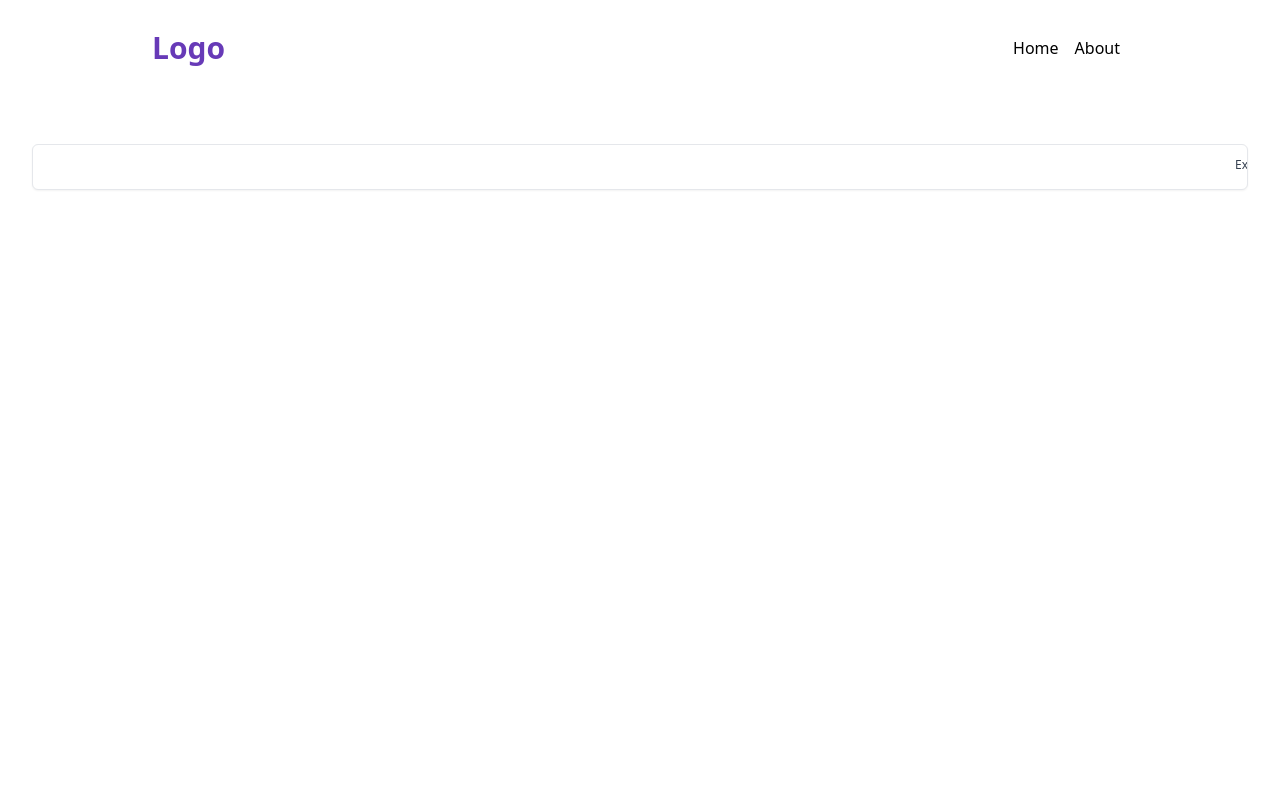
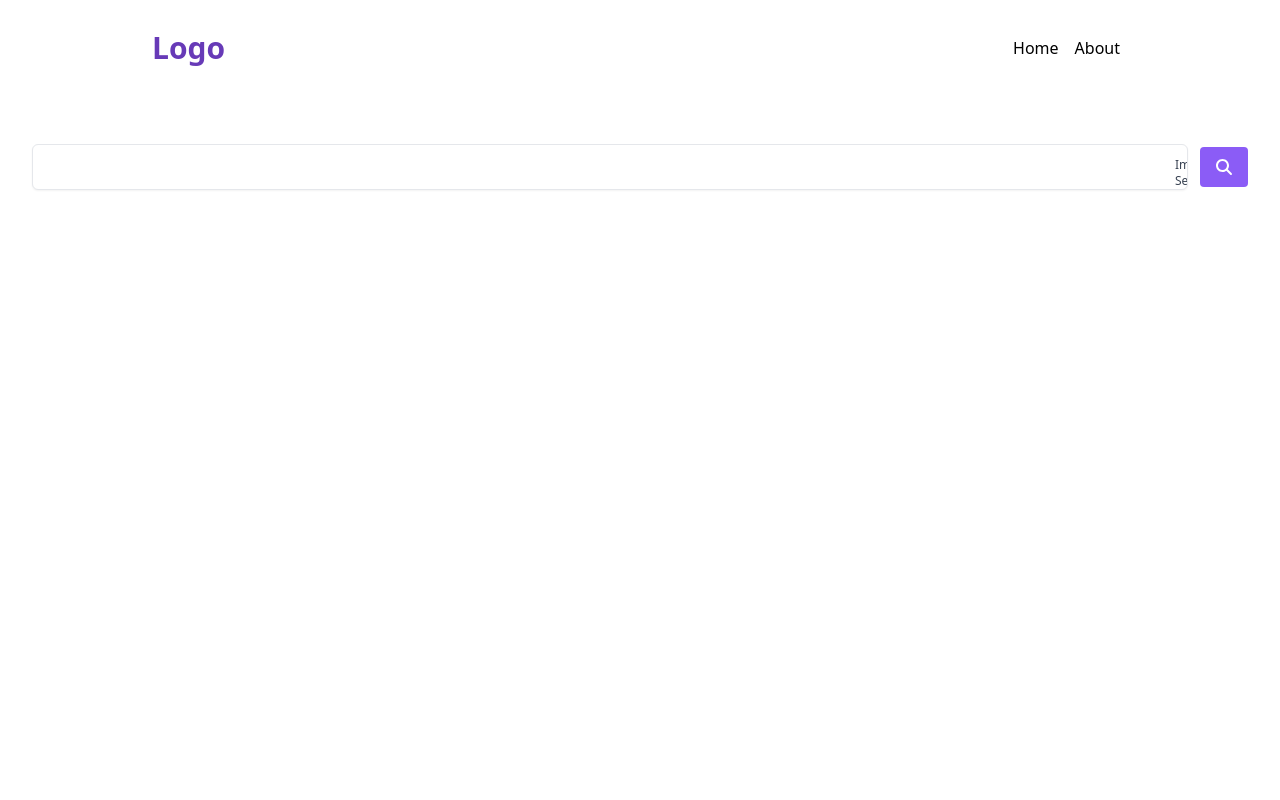
Before and after one commit to kacperb1/vue3-projekt, a Vue app: page /about in a window 1280 px wide. Shown: the top 800 px of the page. Built offline with nearby package versions, Linux system fonts and the light colour scheme.

Commit message:
Added Image Search Component with Pixabay API

```diff
--- a/package.json
+++ b/package.json
@@ -21,6 +21,7 @@
     "@vue/cli-service": "^5.0.8",
     "@vue/runtime-core": "^3.2.47",
     "@vueuse/core": "^10.1.2",
+    "axios": "^1.4.0",
     "pinia": "^2.0.35",
     "vue": "^3.2.36",
     "vue-class-component": "^8.0.0-rc.1",
--- /dev/null
+++ b/src/components/ImageSearch.vue
@@ -0,0 +1,66 @@
+<template>
+  <div>
+    <form @submit.prevent="searchImages" class="flex items-center mb-4">
+      <label :for="'search'" class="relative block overflow-hidden bg-white rounded-md border border-gray-200 px-3 pt-3 shadow-sm focus-within:border-blue-600 focus-within:ring-1 focus-within:ring-blue-600 flex-grow">
+        <input type="text" id="search" placeholder="Search images..." v-model="searchTerm" class="peer h-8 w-full border-none bg-transparent p-0 placeholder-transparent focus:border-transparent focus:outline-none focus:ring-0 sm:text-sm" />
+        <span class="absolute start-3 top-3 -translate-y-1/2 text-xs text-gray-700 transition-all peer-placeholder-shown:top-1/2 peer-placeholder-shown:text-sm peer-focus:top-3 peer-focus:text-xs">
+          Image Search
+        </span>
+        <button v-if="searchTerm" @click.prevent="clearSearch" type="button" class="absolute right-3 top-3">
+          <font-awesome-icon icon="fa-solid fa-xmark" />
+        </button>
+      </label>
+      <button type="submit" class="ml-3 text-white bg-purple-500 hover:bg-purple-600 rounded px-4 py-2 transition-colors duration-200 ease-in-out">
+        <font-awesome-icon :icon="['fas', 'search']" />
+      </button>
+    </form>
+      <div v-if="isLoading" class="flex items-center justify-center space-x-2 text-center text-gray-500 text-lg">
+        <div role="status" class="flex items-center">
+          <svg aria-hidden="true" class="w-8 h-8 mr-2 text-blue-600 animate-spin" viewBox="0 0 100 101" fill="none" xmlns="http://www.w3.org/2000/svg">
+            <path d="M100 50.5908C100 78.2051 77.6142 100.591 50 100.591C22.3858 100.591 0 78.2051 0 50.5908C0 22.9766 22.3858 0.59082 50 0.59082C77.6142 0.59082 100 22.9766 100 50.5908ZM9.08144 50.5908C9.08144 73.1895 27.4013 91.5094 50 91.5094C72.5987 91.5094 90.9186 73.1895 90.9186 50.5908C90.9186 27.9921 72.5987 9.67226 50 9.67226C27.4013 9.67226 9.08144 27.9921 9.08144 50.5908Z" fill="#673ab7"/>
+            <path d="M93.9676 39.0409C96.393 38.4038 97.8624 35.9116 97.0079 33.5539C95.2932 28.8227 92.871 24.3692 89.8167 20.348C85.8452 15.1192 80.8826 10.7238 75.2124 7.41289C69.5422 4.10194 63.2754 1.94025 56.7698 1.05124C51.7666 0.367541 46.6976 0.446843 41.7345 1.27873C39.2613 1.69328 37.813 4.19778 38.4501 6.62326C39.0873 9.04874 41.5694 10.4717 44.0505 10.1071C47.8511 9.54855 51.7191 9.52689 55.5402 10.0491C60.8642 10.7766 65.9928 12.5457 70.6331 15.2552C75.2735 17.9648 79.3347 21.5619 82.5849 25.841C84.9175 28.9121 86.7997 32.2913 88.1811 35.8758C89.083 38.2158 91.5421 39.6781 93.9676 39.0409Z" fill="#673ab7"/>
+          </svg>
+          <span class="sr-only">Loading...</span>
+        </div>
+        <div>Loading results...</div>
+      </div>
+      <div v-else-if="searchPerformed && !images.length" class="text-center text-gray-500 text-lg">
+        No images found.
+      </div>
+      <div v-else-if="images.length" class="grid grid-cols-3 gap-4">
+        <div v-for="image in images" :key="image.id" class="overflow-hidden transition-transform duration-200 ease-in-out hover:scale-105 hover:shadow-lg">
+          <img :src="image.webformatURL" :alt="image.tags" class="object-cover w-full h-64" />
+        </div>
+      </div>
+    </div>
+  </template>
+
+  <script setup lang="ts">
+  import { ref } from 'vue';
+
+  interface Image {
+    id: string;
+    webformatURL: string;
+    tags: string;
+  }
+
+  let searchTerm = ref('');
+  let images = ref<Image[]>([]);
+  let searchPerformed = ref(false);
+  let isLoading = ref(false);
+
+  const searchImages = async () => {
+    isLoading.value = true;
+    searchPerformed.value = true;
+    const response = await fetch(`https://pixabay.com/api/?key=36671687-d220e5d6d3ff0c7e36774a4f7&q=${searchTerm.value}&image_type=photo&per_page=40`);
+    const data = await response.json();
+    images.value = data.hits;
+    isLoading.value = false;
+  }
+
+  const clearSearch = () => {
+    searchTerm.value = '';
+    images.value = [];
+    searchPerformed.value = false;
+  }
+  </script>
--- a/src/components/PageHeader.vue
+++ b/src/components/PageHeader.vue
@@ -7,7 +7,6 @@
               Logo
             </a>
           </div>
-          <!-- Put your menu or other elements here -->
           <div class="flex items-center">
                 <nav>
                     <RouterLink to="/" class="mx-2">Home</RouterLink>
@@ -17,7 +16,6 @@
       </div>
     </header>
     <div :style="`padding-top: ${headerHeight}px`">
-      <!-- This div is here to avoid content hiding behind the header -->
       <slot></slot>
     </div>
   </div>
--- /dev/null
+++ b/src/components/RandomPicture.vue
@@ -0,0 +1,34 @@
+<template>
+    <div v-if="loading">Loading...</div>
+    <div v-else-if="randomImage">
+      <img :src="randomImage.webformatURL" alt="Random Image from Pixabay" />
+    </div>
+  </template>
+
+  <script setup lang="ts">
+  import { ref, onMounted } from 'vue'
+  import axios from 'axios'
+
+  interface PixabayImage {
+    webformatURL: string;
+  }
+
+  const loading = ref(true)
+  const randomImage = ref<PixabayImage | null>(null)
+
+  const fetchRandomImage = async () => {
+    try {
+      const response = await axios.get(
+        `https://pixabay.com/api/?key=36671687-d220e5d6d3ff0c7e36774a4f7&per_page=200`
+      )
+      const images = response.data.hits
+      randomImage.value = images[Math.floor(Math.random() * images.length)]
+    } catch (error) {
+      console.error(error)
+    } finally {
+      loading.value = false
+    }
+  }
+
+  onMounted(fetchRandomImage)
+  </script>
--- a/src/main.ts
+++ b/src/main.ts
@@ -10,8 +10,10 @@ import router from './router'
 import { library } from '@fortawesome/fontawesome-svg-core'
 import { FontAwesomeIcon } from '@fortawesome/vue-fontawesome'
 import { faXmark } from '@fortawesome/free-solid-svg-icons'
+import { faSearch } from '@fortawesome/free-solid-svg-icons'
 
 library.add(faXmark)
+library.add(faSearch)
 
 const app = createApp(App)
 
--- a/src/views/AboutView.vue
+++ b/src/views/AboutView.vue
@@ -1,14 +1,14 @@
 <template>
   <Layout>
     <div>
-      <InputField id="example" label="Example" placeholder="Enter text here" />
+      <ImageSearch />
     </div>
   </Layout>
 </template>
 
 <script setup lang="ts">
-import Layout from '@/components/Layout.vue';
-import InputField from '../components/InputField.vue'
+import Layout from '@/components/Layout.vue'
+import ImageSearch from '@/components/ImageSearch.vue'
 
 const handleClearInput = () => {
   console.log('Input cleared')
```
Also changed, not shown: 1 other file (tests, documents, lock files or other folders).
